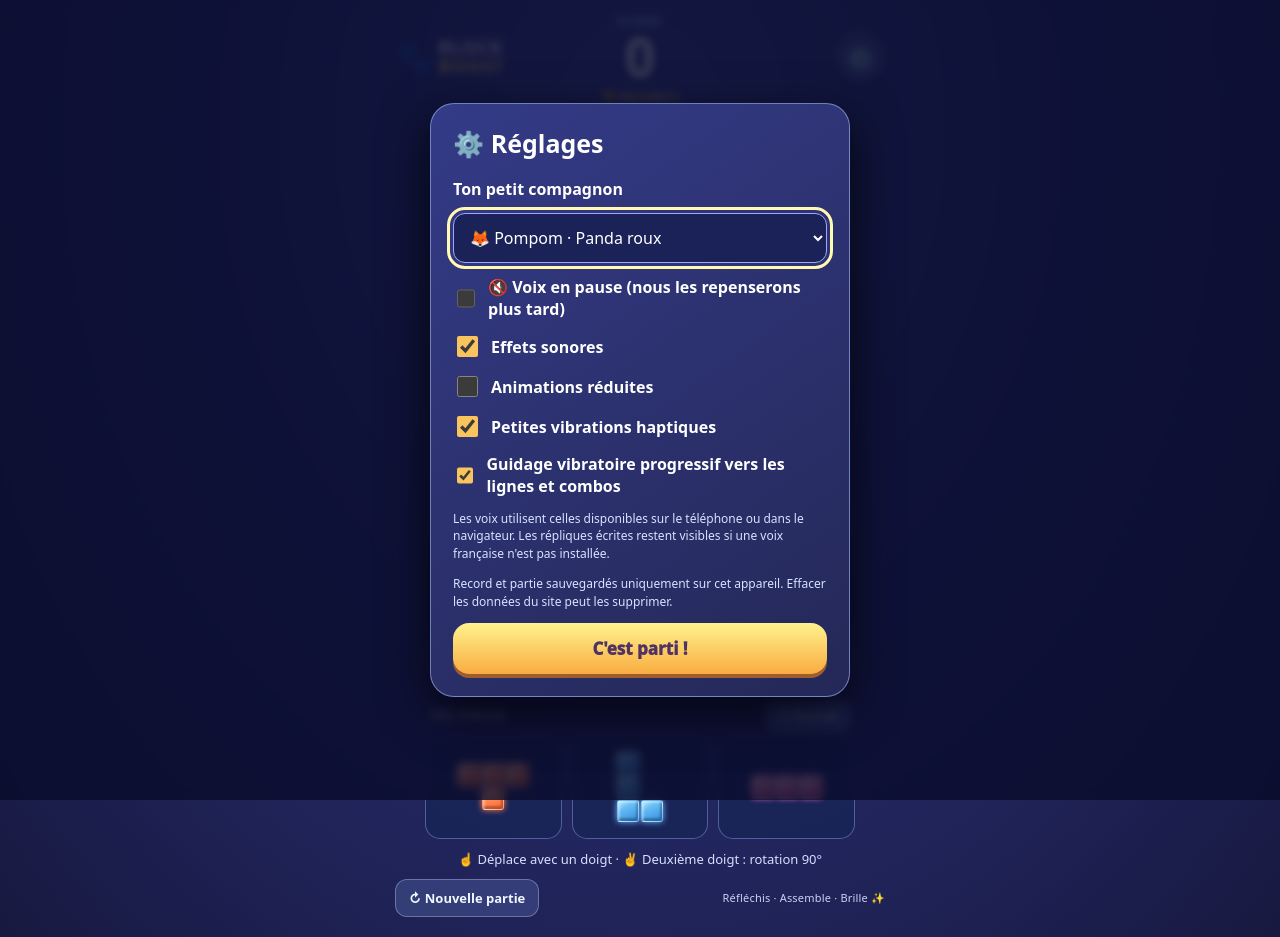
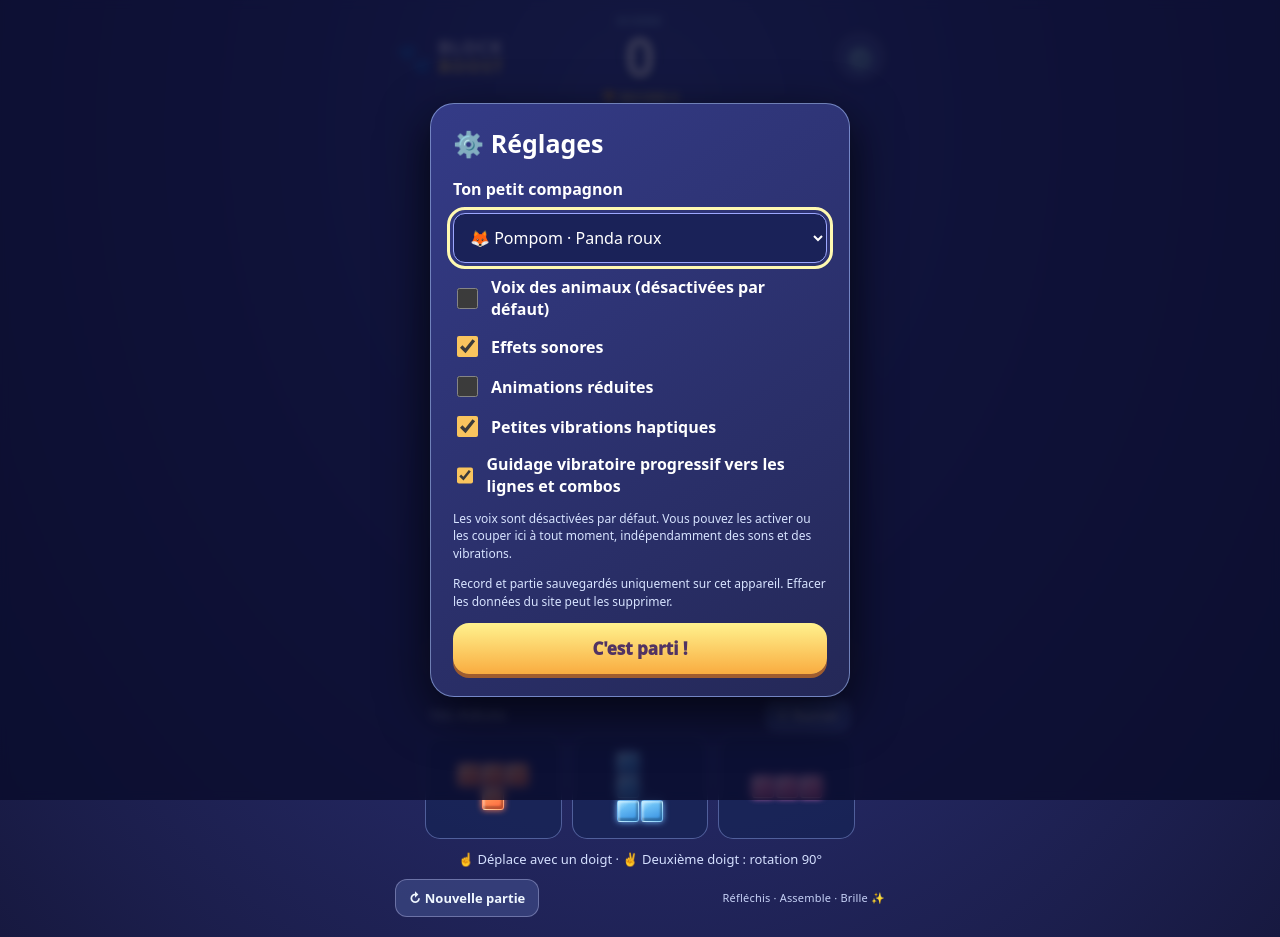
Before and after one commit to greenpower2669/Block-Boost, a website with bundled scripts: page index.html in a window 1280 px wide. Both pictures are taken after a click on the button "⚙️". Built offline with nearby package versions, Linux system fonts and the light colour scheme.

Commit message:
feat(options): case vocale décochée mais réactivable par le joueur

```diff
--- a/index.html
+++ b/index.html
@@ -71,12 +71,12 @@
         <option value="moka">🐱 Moka · Chaton</option>
         <option value="biscotte">🦊 Biscotte · Renardeau</option>
       </select>
-      <label class="check"><input type="checkbox" id="voice-setting" disabled> 🔇 Voix en pause (nous les repenserons plus tard)</label>
+      <label class="check"><input type="checkbox" id="voice-setting"> Voix des animaux (désactivées par défaut)</label>
       <label class="check"><input type="checkbox" id="fx-setting" checked> Effets sonores</label>
       <label class="check"><input type="checkbox" id="motion-setting"> Animations réduites</label>
       <label class="check"><input type="checkbox" id="haptics-setting" checked> Petites vibrations haptiques</label>
       <label class="check"><input type="checkbox" id="guidance-setting" checked> Guidage vibratoire progressif vers les lignes et combos</label>
-      <p class="help">Les voix utilisent celles disponibles sur le téléphone ou dans le navigateur. Les répliques écrites restent visibles si une voix française n'est pas installée.</p>
+      <p class="help">Les voix sont désactivées par défaut. Vous pouvez les activer ou les couper ici à tout moment, indépendamment des sons et des vibrations.</p>
       <p class="help">Record et partie sauvegardés uniquement sur cet appareil. Effacer les données du site peut les supprimer.</p>
       <button class="primary-button" value="close">C'est parti !</button>
     </form>
```
